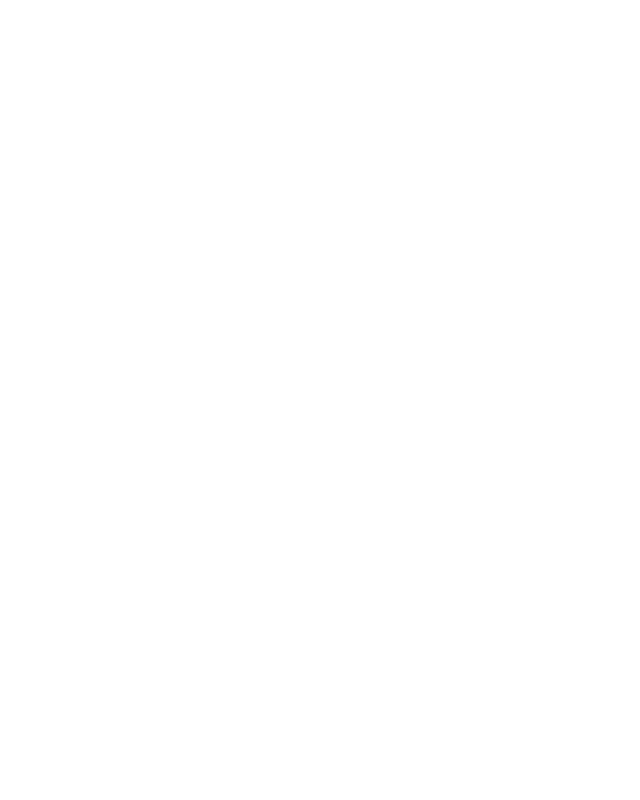
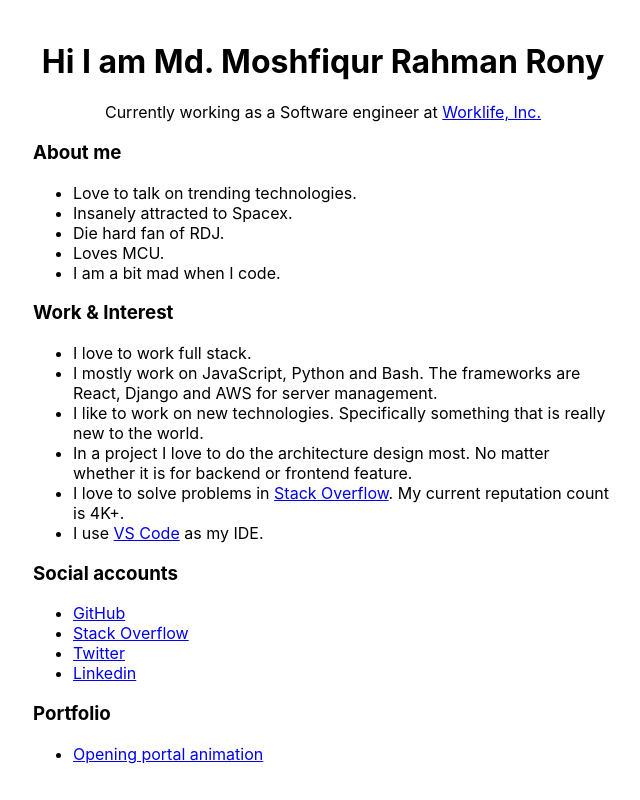
Before and after one commit to moshfiqrony/portfolio, a React (Vite) app: page / in a window 1280 px wide. Shown: the whole page, without its empty margins (317-957 px from the left). Built offline with nearby package versions, Linux system fonts and the light colour scheme.

Commit message:
opening-portal-animation init

```diff
--- a/package.json
+++ b/package.json
@@ -10,8 +10,11 @@
         "preview": "vite preview"
     },
     "dependencies": {
+        "@emotion/react": "^11.11.3",
+        "@emotion/styled": "^11.11.0",
         "react": "^18.2.0",
-        "react-dom": "^18.2.0"
+        "react-dom": "^18.2.0",
+        "react-router-dom": "^6.22.1"
     },
     "devDependencies": {
         "@types/react": "^18.2.55",
--- a/src/App.jsx
+++ b/src/App.jsx
@@ -1,5 +1,21 @@
+import { RouterProvider, createBrowserRouter } from 'react-router-dom';
+import './index.css';
+import Home from './pages/Home';
+import OpeningPortalAnimation from './pages/OpeningPortalAnimation';
+
+const router = createBrowserRouter([
+    {
+        path: '/',
+        element: <Home />,
+    },
+    {
+        path: '/opening-portal-animation',
+        element: <OpeningPortalAnimation />,
+    },
+]);
+
 function App() {
-    return <></>;
+    return <RouterProvider router={router} />;
 }
 
 export default App;
--- /dev/null
+++ b/src/index.css
@@ -0,0 +1,26 @@
+:root {
+    font-size: 16px;
+    margin: 0;
+    padding: 0;
+    box-sizing: border-box;
+}
+
+body {
+    font-family: 'Inter', sans-serif;
+    margin: 0;
+    padding: 0;
+    min-height: 100vh;
+    display: flex;
+    justify-content: center;
+    align-items: center;
+}
+
+.text-center {
+    text-align: center;
+}
+
+.main-wrapper {
+    max-width: 580px;
+    margin: 0 auto;
+    padding: 20px;
+}
--- /dev/null
+++ b/src/pages/Home.jsx
@@ -0,0 +1,91 @@
+import { NavLink } from 'react-router-dom';
+
+export default function Home() {
+    return (
+        <div class="main-wrapper">
+            <div>
+                <h1 class="text-center">Hi I am Md. Moshfiqur Rahman Rony</h1>
+                <p class="text-center">
+                    Currently working as a Software engineer at{' '}
+                    <a href="https://twitter.com/worklife_hq">Worklife, Inc.</a>
+                </p>
+            </div>
+
+            <div>
+                <h3>About me</h3>
+                <ul>
+                    <li>Love to talk on trending technologies.</li>
+                    <li>Insanely attracted to Spacex.</li>
+                    <li>Die hard fan of RDJ.</li>
+                    <li>Loves MCU.</li>
+                    <li>I am a bit mad when I code.</li>
+                </ul>
+            </div>
+
+            <div>
+                <h3>Work & Interest</h3>
+                <ul>
+                    <li>I love to work full stack. </li>
+                    <li>
+                        I mostly work on JavaScript, Python and Bash. The
+                        frameworks are React, Django and AWS for server
+                        management.
+                    </li>
+                    <li>
+                        I like to work on new technologies. Specifically
+                        something that is really new to the world.
+                    </li>
+                    <li>
+                        In a project I love to do the architecture design most.
+                        No matter whether it is for backend or frontend feature.
+                    </li>
+                    <li>
+                        I love to solve problems in{' '}
+                        <a href="https://stackoverflow.com/users/9418800/moshfiqrony">
+                            Stack Overflow
+                        </a>
+                        . My current reputation count is 4K+.
+                    </li>
+                    <li>
+                        I use{' '}
+                        <a href="https://code.visualstudio.com/">VS Code</a> as
+                        my IDE.
+                    </li>
+                </ul>
+            </div>
+
+            <div>
+                <h3>Social accounts</h3>
+                <ul>
+                    <li>
+                        <a href="https://github.com/moshfiqrony">GitHub</a>
+                    </li>
+                    <li>
+                        <a href="https://stackoverflow.com/users/9418800/moshfiqrony">
+                            Stack Overflow
+                        </a>
+                    </li>
+                    <li>
+                        <a href="https://twitter.com/moshfiqrony">Twitter</a>
+                    </li>
+                    <li>
+                        <a href="https://www.linkedin.com/in/moshfiqrony/">
+                            Linkedin
+                        </a>
+                    </li>
+                </ul>
+            </div>
+
+            <div>
+                <h3>Portfolio</h3>
+                <ul>
+                    <li>
+                        <NavLink to="/opening-portal-animation">
+                            Opening portal animation
+                        </NavLink>
+                    </li>
+                </ul>
+            </div>
+        </div>
+    );
+}
--- /dev/null
+++ b/src/pages/OpeningPortalAnimation.jsx
@@ -0,0 +1,3 @@
+export default function OpeningPortalAnimation() {
+    return <div>Opening Portal Animation</div>;
+}
```
Also changed, not shown: 2 other files (tests, documents, lock files or other folders).
